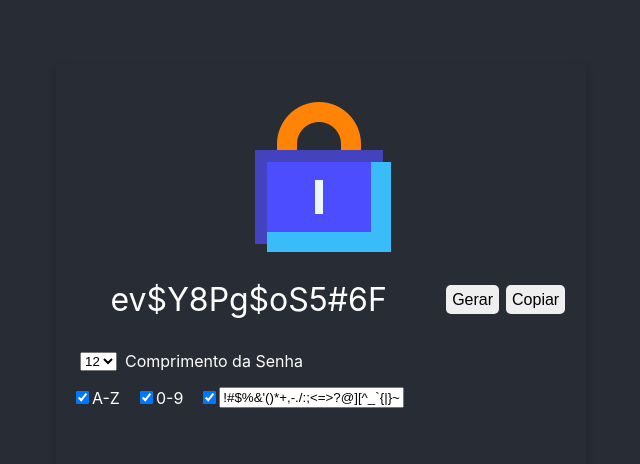
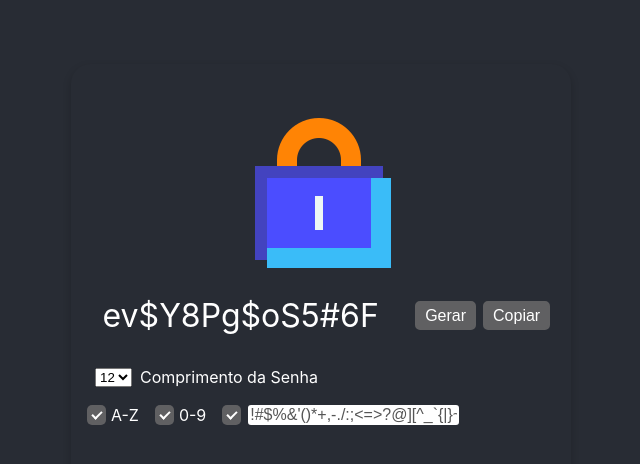
Before and after one commit to douglimaonline/password-generator, a React (Create React App) app: page / in a window 1280 px wide. Shown: the top 464 px of the page, without its empty margins (319-959 px from the left). Built offline with nearby package versions, Linux system fonts and the light colour scheme.

Commit message:
Implement Symbols rules and add some CSS

```diff
--- a/src/components/Options.tsx
+++ b/src/components/Options.tsx
@@ -1,5 +1,6 @@
 import React from 'react'
 import '../styles/Options.css'
+import { getUniqueSpecials } from '../hooks/utils/helpers'
 
 interface OptionsProps {
   text: string
@@ -10,20 +11,29 @@ interface OptionsProps {
 }
 
 const Options = (props: Readonly<OptionsProps>) => {
+  const handleOnChange = (input: string) => {
+    const symbols = getUniqueSpecials(input)
+    props.onChangeSymbols(symbols)
+  }
+
   return (
     <div className="options">
-      <input
-        type="checkbox"
-        checked={props.value}
-        onChange={() => props.onChange(!props.value)}
-      />
+      <label className="container-select">
+        <input
+          type="checkbox"
+          checked={props.value}
+          onChange={() => props.onChange(!props.value)}
+        />
+        <div className="checkmark"></div>
+      </label>
       {!props.symbols ? (
         <span>{props.text}</span>
       ) : (
         <input
+          className="symbols"
           type="text"
           value={props.symbols}
-          onChange={(e) => props.onChangeSymbols(e.target.value)}
+          onChange={(e) => handleOnChange(e.target.value)}
         />
       )}
     </div>
--- a/src/hooks/utils/helpers.ts
+++ b/src/hooks/utils/helpers.ts
@@ -16,7 +16,7 @@ export const shuffleString = (str: string): string => {
   return arr.join('')
 }
 
-export function characterDistribution(
+export const characterDistribution = (
   totalChar: number,
   symbols: string | undefined,
   addCapitalLetters: boolean,
@@ -26,7 +26,7 @@ export function characterDistribution(
   totalCapitalLetters: number
   totalNumbers: number
   totalLowerLetters: number
-} {
+} => {
   const totalSymbols = symbols ? Math.floor(totalChar * 0.2) : 0
   const totalCapitalLetters = addCapitalLetters
     ? Math.floor(totalChar * 0.3)
@@ -42,3 +42,11 @@ export function characterDistribution(
     totalLowerLetters,
   }
 }
+
+export const getUniqueSpecials = (input: string) => {
+  const onlySpecialChars = input.replace(/[a-zA-Z0-9\s]/g, '')
+  const uniqueSpeciaChars = Array.from(
+    new Set(onlySpecialChars.split(''))
+  ).join('')
+  return uniqueSpeciaChars
+}
--- a/src/styles/Card.css
+++ b/src/styles/Card.css
@@ -1,12 +1,14 @@
 .card {
   display: flex;
-  width: 530px;
+  width: 500px;
   height: 70vh;
   min-height: 440px;
   flex-direction: column;
   align-items: center;
   margin-top: 4rem;
   padding: 1rem;
+  padding-top: 2rem;
+  border-radius: 20px;
   box-shadow: 0 4px 8px 0 rgba(0, 0, 0, 0.2);
   transition: 0.3s;
 }
--- a/src/styles/Options.css
+++ b/src/styles/Options.css
@@ -2,3 +2,65 @@
   display: flex;
   align-items: center;
 }
+
+.container-select input {
+  position: absolute;
+  opacity: 0;
+  cursor: pointer;
+}
+
+.container-select {
+  display: block;
+  position: relative;
+  cursor: pointer;
+  user-select: none;
+  margin-right: 0.3rem;
+}
+
+.checkmark {
+  position: relative;
+  top: 0;
+  left: 0;
+  height: 1.2em;
+  width: 1.2em;
+  background: #606062;
+  border-radius: 5px;
+  box-shadow: 0px 0px 1px rgba(0, 0, 0, 0.3), 0px 1px 1px rgba(0, 5);
+  transition: all 0.2s ease-in-out 0ms;
+}
+
+.checkmark:after {
+  content: '';
+  position: absolute;
+  display: none;
+}
+
+.checkmark:hover {
+  background-color: #808081;
+}
+
+.container-select input:checked ~ .checkmark:after {
+  display: block;
+}
+
+.container-select .checkmark:after {
+  left: 0.45em;
+  top: 0.2em;
+  width: 0.25em;
+  height: 0.5em;
+  border: solid white;
+  border-width: 0 0.15em 0.15em 0;
+  transform: rotate(45deg);
+}
+
+.symbols {
+  border: 2px solid #282c34;
+  border-radius: 5px;
+  font-size: 16px;
+  color: #555;
+  outline: none;
+}
+
+.symbols:focus {
+  border-color: #808081;
+}
--- a/src/styles/Password.css
+++ b/src/styles/Password.css
@@ -23,8 +23,25 @@
 }
 
 .info .buttons button {
+  width: fit-content;
   font-size: medium;
+  padding: 0px 8px;
+  border-radius: 5px;
+  border: 2.5px solid #606062;
+  box-shadow: 0px 0px 20px -20px;
   cursor: pointer;
-  border: none;
-  border-radius: 5px;
+  background-color: #606062;
+  transition: all 0.2s ease-in-out 0ms;
+  user-select: none;
+  color: white;
 }
+
+.info .buttons button:hover {
+  background-color: #808081;
+  border-color: #808081;
+  box-shadow: 0px 0px 20px -18px;
+}
+
+.info .buttons button:active {
+  transform: scale(0.95);
+}
```
